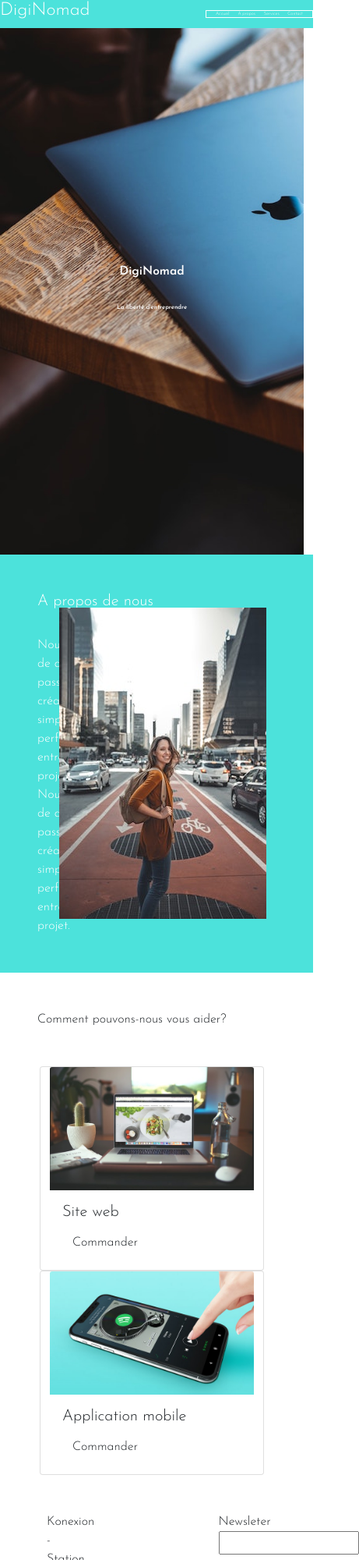
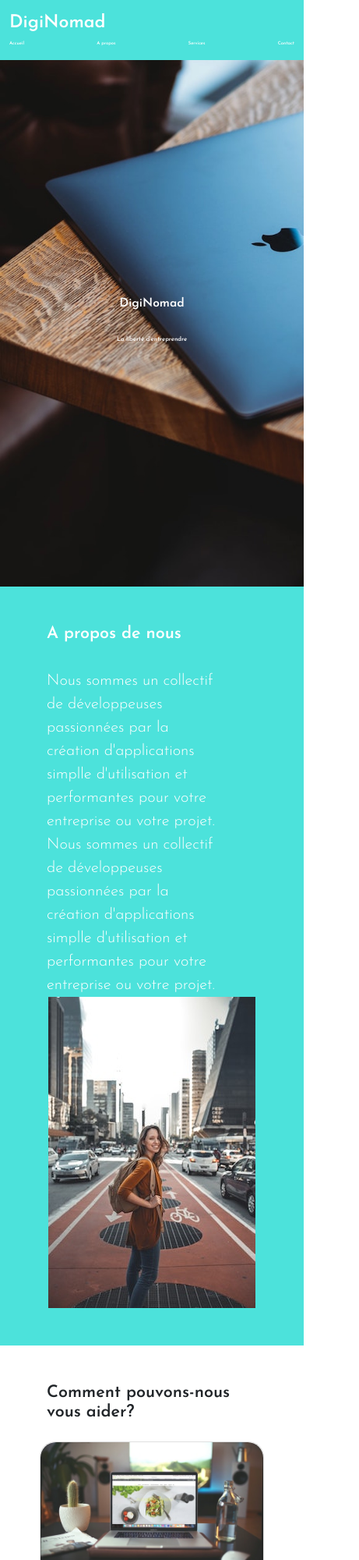
Before and after one commit to SarahCORALIE/Integration-Diginomad, a plain HTML site: page index.html in a window 390 px wide. Shown: the top 2000 px of the page at 78% size, 461 px wide, since content can reach past the window. Drawn offline with nearby package versions, Linux system fonts and the light colour scheme.

Commit message:
intégration rendue responsive

```diff
--- a/digiNomad.css
+++ b/digiNomad.css
@@ -1,26 +1,23 @@
 *
 {
     font-family: 'Josefin Sans', sans-serif;
-    /* padding: 0 !important;
-    margin: 0 !important; */
 }
-.container-fluid
+body
 {
-    padding: 0 !important;
+    overflow-x: hidden;
 }
+
 /* navigation */
 nav
 {
     /* height: 6vh; */
     background-color: rgb(76, 226, 219);
     color: white;
-
 }
 ul
 {
     display: flex;
     list-style: none;
-    border: 1px solid;
     justify-content: space-between;
     margin: auto !important;
 }
@@ -58,7 +55,6 @@ h4
 /* main */
 .main1
 {
-    /* height: 65vh; */
     background-color: rgb(76, 226, 219);
     color: white;
 }
@@ -75,3 +71,33 @@ h4
     margin: 0;
     /* margin-top: 5%; */
 }
+.card
+{
+    padding: 0;
+    border-radius: 20px;
+}
+.card-img-top
+{
+    border-radius: 20px 20px 0 0;
+}
+.card a
+{
+    color: rgb(76, 226, 219);
+    border: rgb(76, 226, 219) solid 2px;
+}
+/********************************************/
+/* FOOTER */
+footer
+{
+    background-color: rgb(76, 226, 219);
+    color: white;
+}
+footer span
+{
+    display: block;
+}
+footer button
+{
+    border-radius: 10px;
+    border: solid 1px white;
+}
--- a/index.html
+++ b/index.html
@@ -10,17 +10,17 @@
     <link rel="preconnect" href="https://fonts.gstatic.com">
     <link href="https://fonts.googleapis.com/css2?family=Josefin+Sans:wght@300;600&display=swap" rel="stylesheet">
 
-    <title>Maquette_Simone</title>
+    <title>Diginomad</title>
   </head>
   <body>
-    <div class="container-fluid">
+
     <!-- header -->
-        <header>
-            <nav class="row justify-content-between align-items-center"> <!-- row 1 -->
-                <div class="col">
-                    <h3>DigiNomad</h3>
+    <header class="container-fluid">
+        <nav class="row justify-content-between align-items-center py-3"> <!-- row 1 -->
+            <div class="col-md">
+                <h3 class="fw-bold fs-3">DigiNomad</h3>
             </div>
-                <ul class="col-4">
+            <ul class="col-md-4 fs-4 fw-bold me-3">
                 <li>Accueil</li>
                 <li>A propos</li>
                 <li>Services</li>
@@ -28,7 +28,7 @@
             </ul>
         </nav> <!-- fermeture row 1 -->
 
-                <div class="row m-0 justify-content-center align-items-center bandeau"> <!-- row 2 -->
+            <div class="row justify-content-center align-items-center bandeau"> <!-- row 2 -->
                 <div class="col-4 titre">
                     <h1>DigiNomad</h1>
                     <br>
@@ -38,50 +38,51 @@
 
     </header>
     <!-- main -->
-        <main>
+    <main class="container-fluid">
         <div class="row p-5 main1"> <!-- row 3 -->
-                <article class="col-9">
-                    <h5>A propos de nous</h5>
+            <article class="col-md-9">
+                <h5 class="fw-bold fs-4">A propos de nous</h5>
                 <br>
-                    <p class="contenu_p">
+                <p class="contenu_p fs-5">
                     Nous sommes un collectif de développeuses passionnées par la création d'applications simplle d'utilisation et performantes pour votre entreprise ou votre projet.
                     <br>
                     Nous sommes un collectif de développeuses passionnées par la création d'applications simplle d'utilisation et performantes pour votre entreprise ou votre projet.
                 </p>
             </article>
-                <div class="col-3 d-flex align-items-center justify-content-end profile_conteneur">
+            <div class="col-md-3 d-flex align-items-center justify-content-center profile_conteneur">
                 <img src="img/profile.jpg" alt="femme sur piste cyclable" class="profile">
             </div>
 
         </div> <!-- fermeture row 3 -->
 
-            <p class="row m-5 "> <!-- row 4 -->
+        <h5 class="row mx-5 mt-5 mb-1 fw-bold fs-4"> <!-- row 4 -->
             Comment pouvons-nous vous aider?
-            </p> <!-- fermeture row 4 -->
+        </h5> <!-- fermeture row 4 -->
 
-            <div class="row m-4 justify-content-center"><!-- row 5 -->
-                <div class="col-3 mx-3 card" style="width: 18rem;">
+        <div class="row mt-4 mx-4 justify-content-center"><!-- row 5 -->
+            <div class="col-3 mx-3 mb-4 card" style="width: 18rem;">
                 <img src="img/service1.jpg" class="card-img-top" alt="ordinateur sur bureau">
-                    <div class="card-body">
-                      <h5 class="card-title">Site web</h5>
-                      <a href="#" class="btn btn-card">Commander</a>
+                <div class="card-body d-flex flex-column justify-content-center">
+                    <h5 class="card-title text-center fw-bold">Site web</h5>
+                    <a href="#" class="btn btn-card btn-outline-dark text-center fw-bold mx-5">Commander</a>
                 </div>
                 </div>
-                  <div class="col-3 mx-3 card" style="width: 18rem;">
+                <div class="col-3 mx-3 mb-4 card" style="width: 18rem;">
                 <img src="img/service2.jpg" class="card-img-top" alt="doigt apuyant sur un smartphone">
-                    <div class="card-body">
-                      <h5 class="card-title">Application mobile</h5>
-                      <a href="#" class="btn btn-card">Commander</a>
+                <div class="card-body d-flex flex-column justify-content-center">
+                    <h5 class="card-title text-center fw-bold">Application mobile</h5>
+                    <a href="#" class="btn btn-card btn-outline-dark text-center fw-bold mx-5">Commander</a>
                 </div>
                 </div>
         </div><!-- fermeture row 5 -->
 
     </main>
     <!-- footer -->
-        <footer class="row m-5 justify-content-between"> <!-- row 6 -->
-            <div class="col-3">
-                <span>Konexion - Station F</span>
-                <span>DigiNomad</span>
+    <div class="container-fluid">
+        <footer class="row p-5 justify-content-between fs-6"> <!-- row 6 -->
+            <div class="col-md-3">
+                <span class="fw-bold">Konexion - Station F</span>
+                <span class="fw-bold">DigiNomad</span>
                 <p>
                     5 Parvis Alain Turing
                     <br>
@@ -89,16 +90,17 @@
                 </p>
             </div>
 
-            <form class="col-3" action="get">
-                <span>Newsleter</span>
-                <input type="email">
-                <button type="button" class="btn">M'inscrire</button>
+            <form class="col-md-3 d-flex flex-column" action="get">
+                <P>Newsleter</p>
+                <input type="email" class="form-control mb-3" placeholder="Email">
+                <button type="button" class="btn btn-outline-light">M'inscrire</button>
             </form>
 
         </footer> <!-- fermeture row 6 -->
 
     </div>
 
+
     <script src="https://cdn.jsdelivr.net/npm/bootstrap@5.0.0-beta1/dist/js/bootstrap.bundle.min.js" integrity="sha384-ygbV9kiqUc6oa4msXn9868pTtWMgiQaeYH7/t7LECLbyPA2x65Kgf80OJFdroafW" crossorigin="anonymous"></script>
     <script src="https://code.jquery.com/jquery-3.5.1.min.js" integrity="sha256-9/aliU8dGd2tb6OSsuzixeV4y/faTqgFtohetphbbj0=" crossorigin="anonymous"></script>
     <script src="digiNomad.js"></script>
```
Lines whose indentation alone changed are shown as unchanged.
